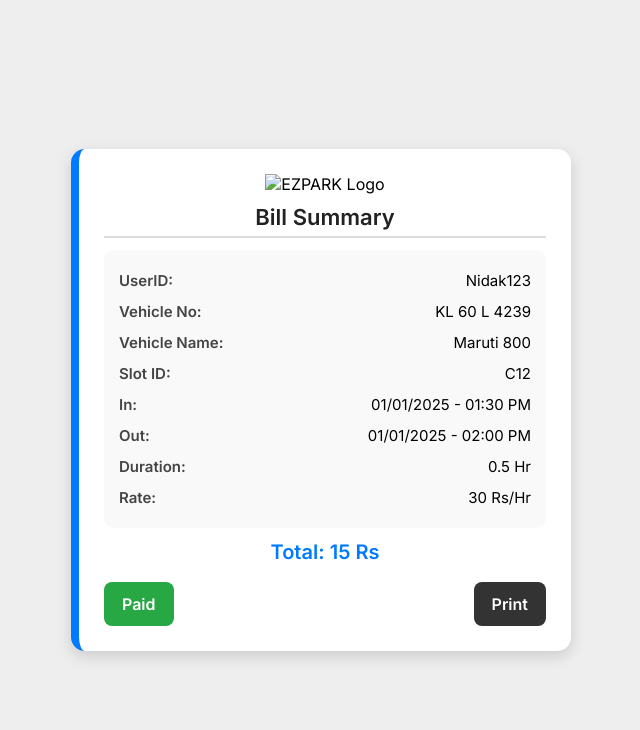
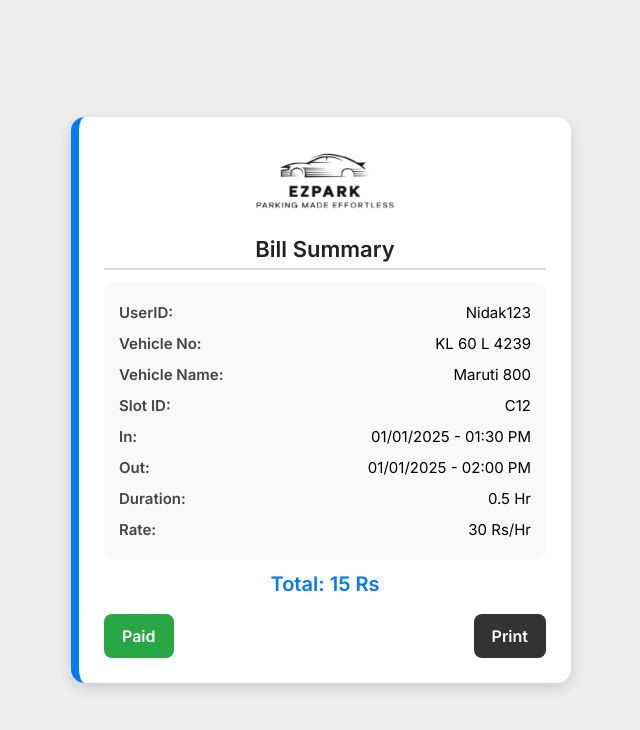
Before and after one commit to Rizzy-2005/Vehicle-Parking-system, a plain HTML site: page frontend/attendant/Attendant-Bill.html in a window 1280 px wide. Shown: the whole page, without its empty margins (319-959 px from the left). Drawn offline with nearby package versions, Linux system fonts and the light colour scheme.

Commit message:
done with minor

```diff
--- a/frontend/attendant/Attendant-Bill.html
+++ b/frontend/attendant/Attendant-Bill.html
@@ -154,7 +154,7 @@
 <body>
     <div class="container">
         <div class="logo">
-            <img src="..assets/logo.png" alt="EZPARK Logo">
+            <img src="../assets/logo.png" alt="EZPARK Logo">
         </div>
         <h2>Bill Summary</h2>
         <div class="details">
```
